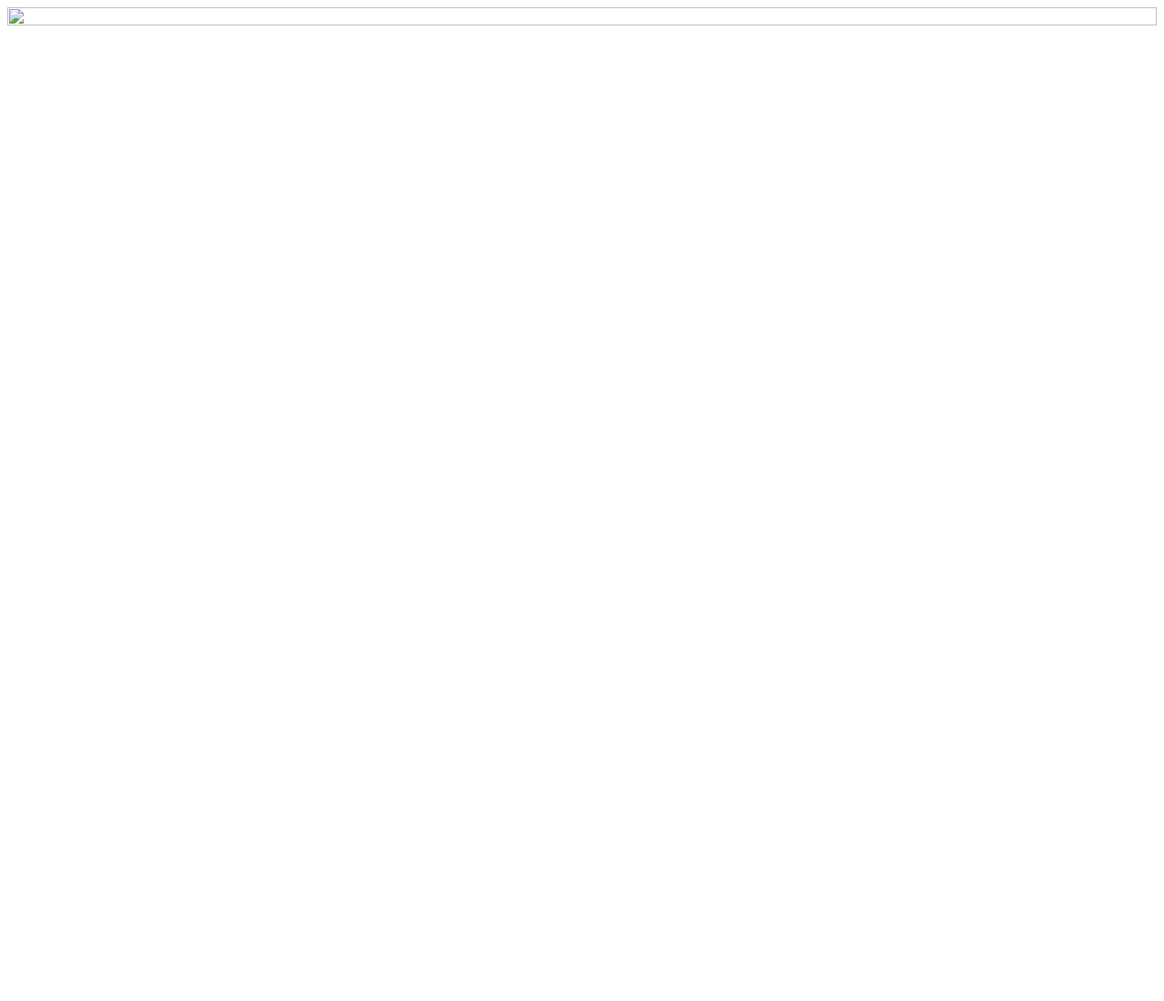
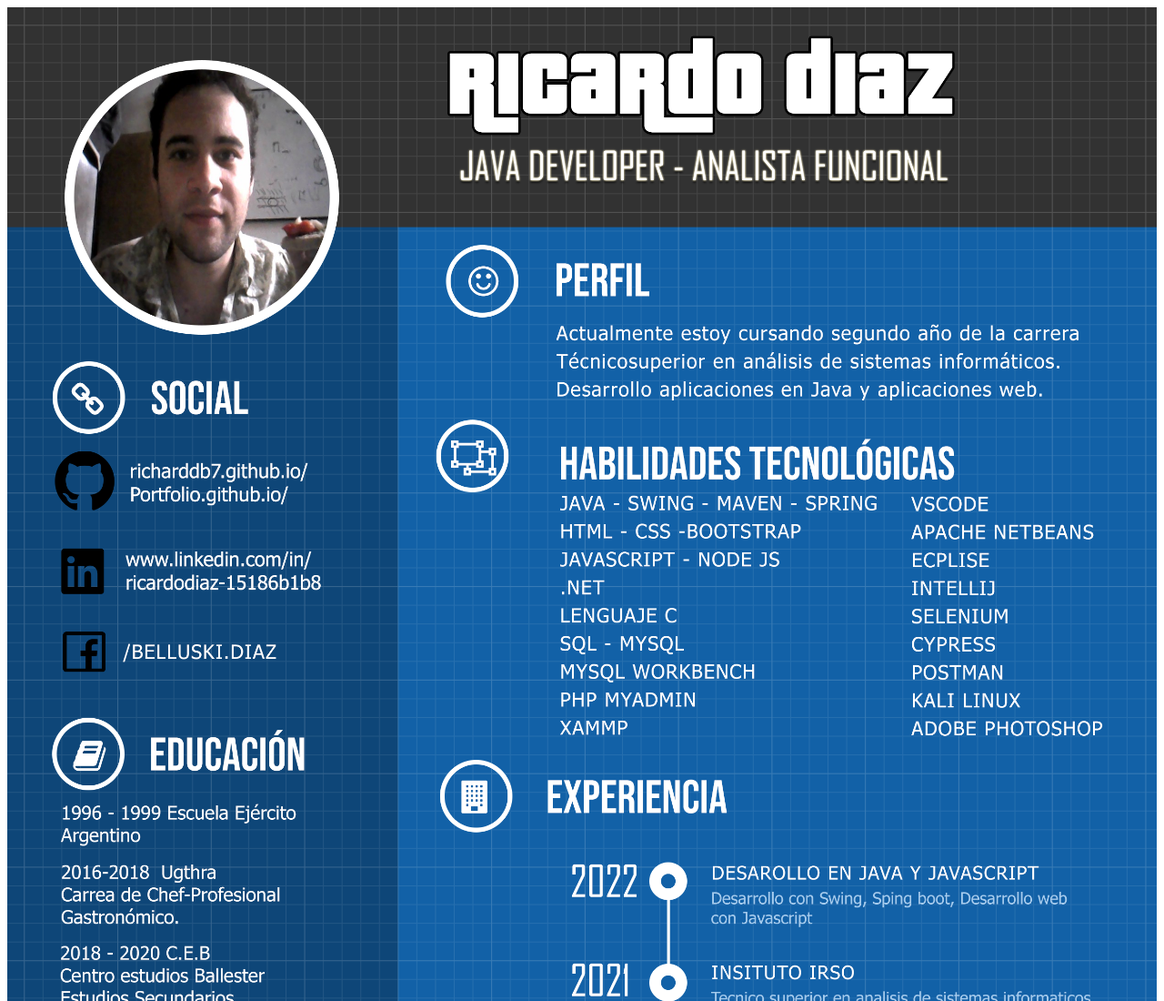
Before and after one commit to RichardDB7/Portfolio.github.io, a website: page cv.html in a window 1280 px wide. Shown: the top 1100 px of the page at 91% size. Before the commit the page ends 800 px from the top, so only its background shows below. Drawn offline with Linux system fonts and the light colour scheme.

Commit message:
Update cv.html

```diff
--- a/cv.html
+++ b/cv.html
@@ -7,6 +7,6 @@
     <title>Document</title>
 </head>
 <body>
-    <img src="img/CV-IT-18-08-2022.png"width="100%" height="100%" >
+    <img src="assets/img/CV-IT-18-08-2022.png"width="100%" height="100%" >
 </body>
 </html>
```
